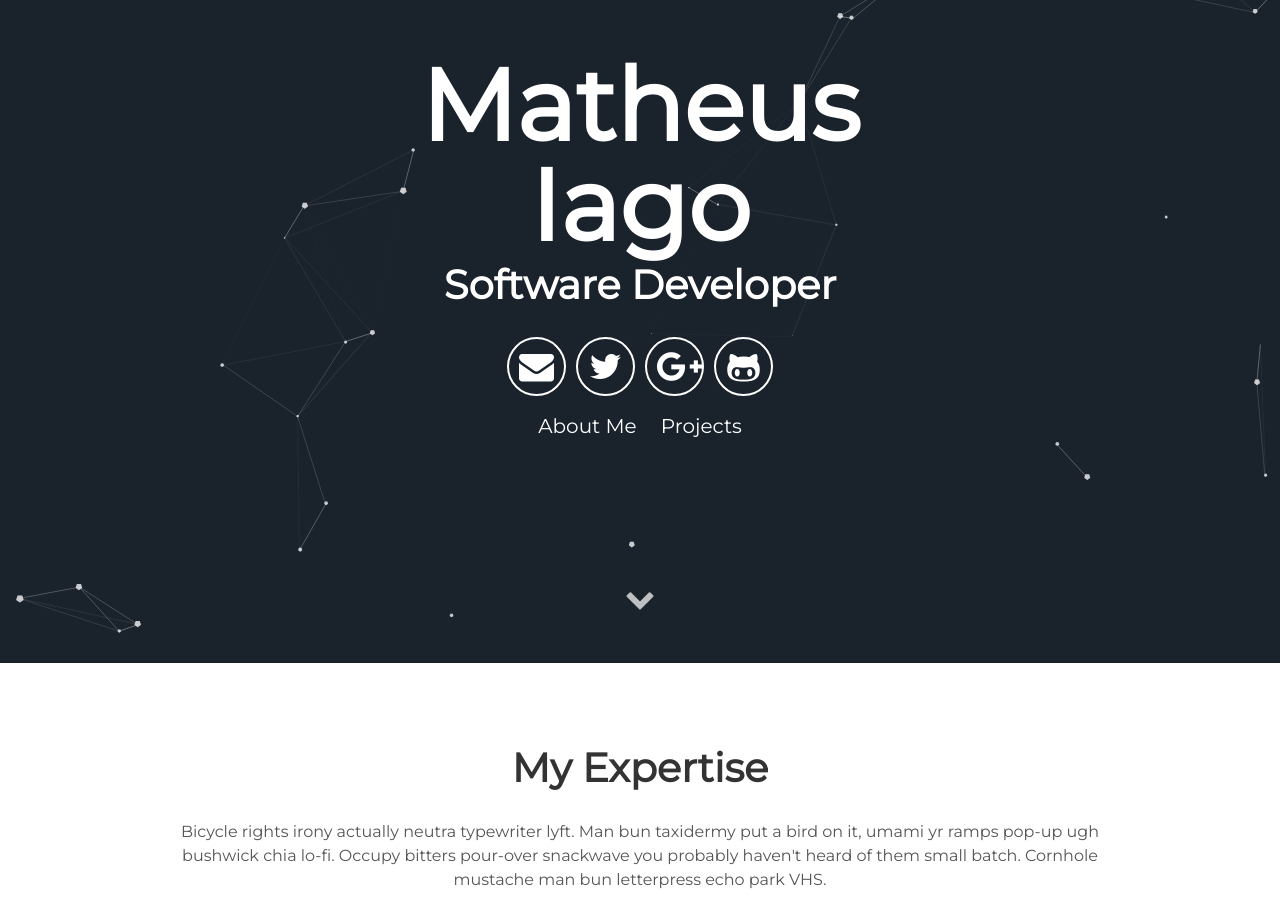
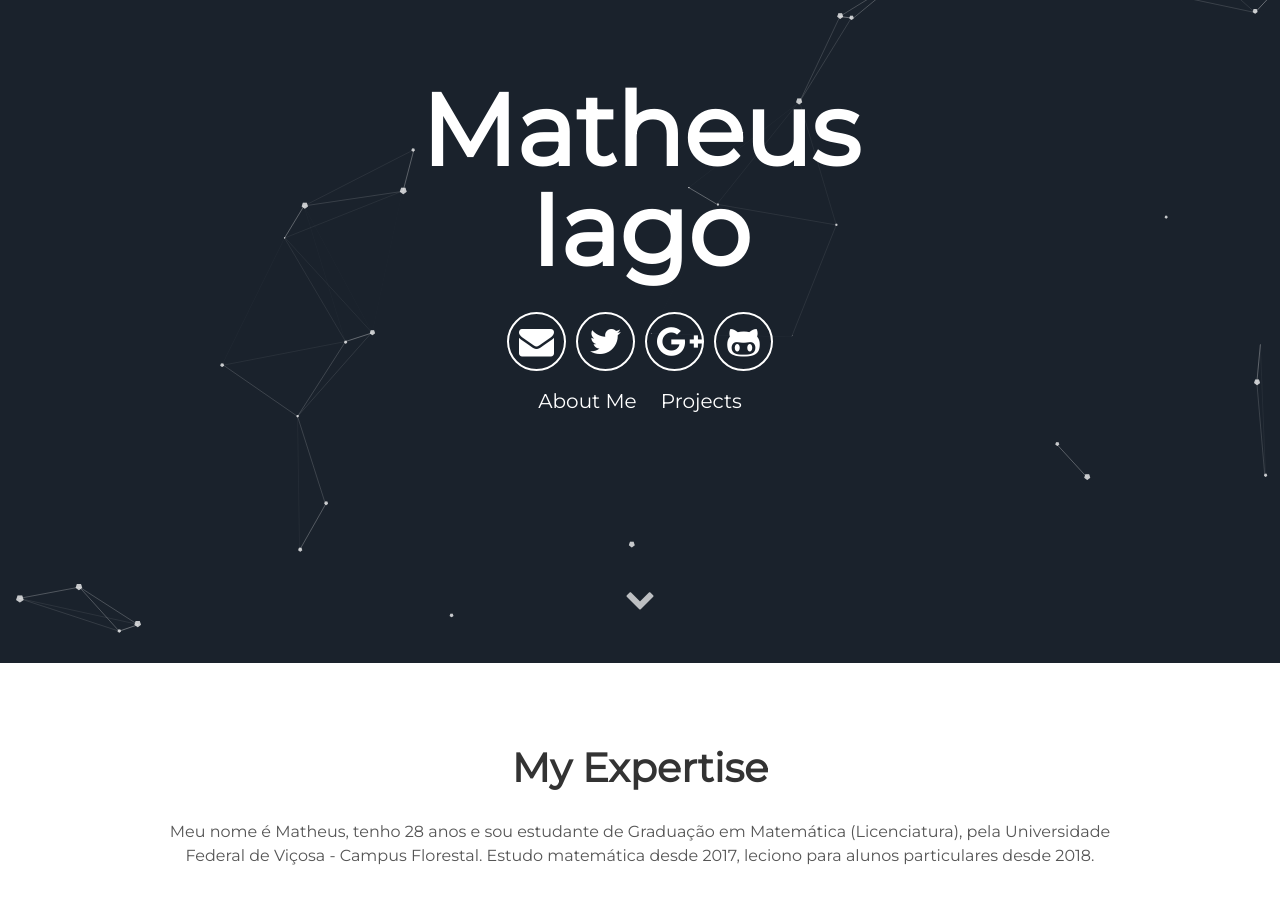
Before and after one commit to matheusiago/matheusiago2.github.io, a Jekyll site: the page built from index.html, in a window 1280 px wide and 900 px high, scrolled down 237 px. Built offline with Jekyll 4.4.1, drawn with Linux system fonts in a browser that asks for light colours.

Commit message:
quarta tentativa

```diff
--- a/_config.yml
+++ b/_config.yml
@@ -6,9 +6,8 @@ description: Meu Portifolio Online
 
 # User settings
 username: Matheus Iago
-user_description: Bicycle rights irony actually neutra typewriter lyft. Man bun taxidermy put a bird on it, umami yr ramps pop-up ugh bushwick chia lo-fi. Occupy bitters pour-over snackwave you probably haven't heard of them small batch. Cornhole mustache man bun letterpress echo park VHS.
-user_title: Software Developer
-email: anon@anon.com
+user_description: Meu nome é Matheus, tenho 28 anos e sou estudante de Graduação em Matemática (Licenciatura), pela Universidade Federal de Viçosa - Campus Florestal. Estudo matemática desde 2017, leciono para alunos particulares desde 2018.
+email: matheus.ts@hotmail.com.br
 twitter_username: lorem_ipsum
 github_username:  lorem_ipsum
 gplus_username:  lorem_ipsum
```
